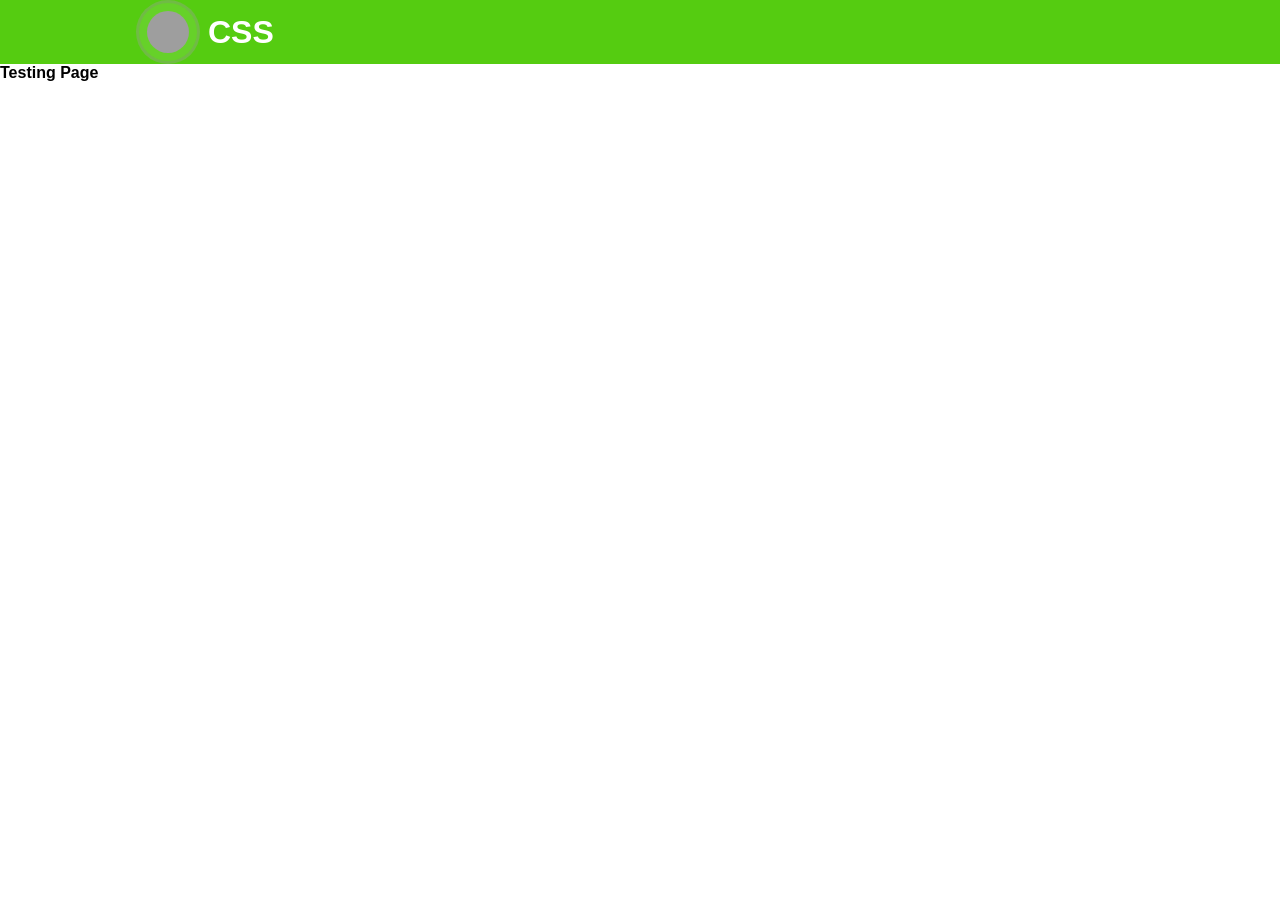
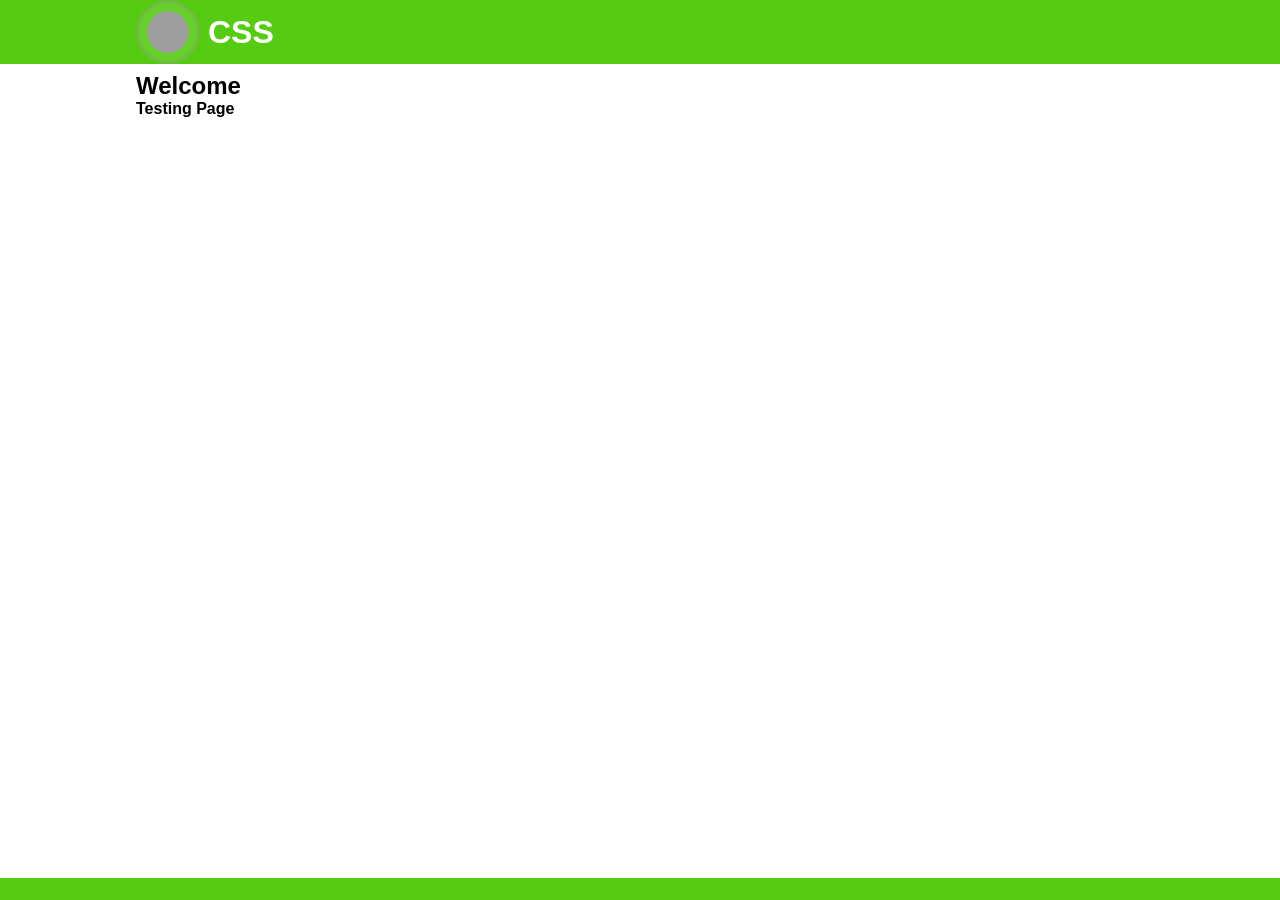
Before and after one commit to boxcrittersmods/css, a Jekyll site: the page built from index.md, in a window 1280 px wide. Built offline with Jekyll 4.4.1, drawn with Linux system fonts in a browser that asks for light colours; our own code applies the rules of GitHub Pages for plain Markdown files; grey boxes are pictures that could not be loaded.

Commit message:
homepage fix

```diff
--- a/_layouts/default.html
+++ b/_layouts/default.html
@@ -3,14 +3,15 @@
 
 <head>
 	<meta charset="UTF-8">
-	<meta name="viewport" content="width=device-width, initial-scale=1.0">
-	<title>BCMC CSS</title>
-
+	<meta name="viewport" content="width=device-width, initial-scale=1">
+	<title>BCMC | CSS</title>
+	<link rel="shortcut icon" href="https://res.boxcrittersmods.ga/favicon.ico" type="image/x-icon">
 	<link rel="stylesheet" href="dist/bcmc.min.css">
 </head>
 
 <body>
 	{{content}}
+	<script src="https://css.boxcrittersmods.ga/dist/bcmc.min.js"></script>
 </body>
 
 </html>
--- a/index.md
+++ b/index.md
@@ -1,21 +1,31 @@
 <header class="bg-green text-white">
-		<div class="container">
-			<div class="site-head">
-				<h1 class="site-title"><img class="toggler" src="https://res.boxcrittersmods.ga/bcmc-white-logo.png"
-						alt="Box Critters Modding Community" data-toggle-target="#bcmc-menu" data-toggle-class="hide">
-					<a href="/">CSS</a>
-				</h1>
-			</div>
-			<nav id="bcmc-menu" class="hide nav-dropdown">
-				<ul>
-					<li><a href="https://boxcrittersmods.ga/mods">Mods</a></li>
-					<li><a href="https://boxcrittersmods.ga/texture-packs">Texture Packs</a></li>
-					<li><a href="https://boxcrittersmods.ga/shaders">Shaders</a></li>
-					<li><a href="https://docs.boxcrittersmods.ga">Docs</a></li>
-					<li><a href="https://api.boxcrittersmods.ga">API</a></li>
-					<li><a href="https://toolbox.boxcrittersmods.ga">Toolbox</a></li>
-				</ul>
-			</nav>
+	<div class="container">
+		<div class="site-head">
+			<h1 class="site-title"><img class="toggler" src="https://res.boxcrittersmods.ga/bcmc-white-logo.png"
+					alt="Box Critters Modding Community" data-toggle-target="#bcmc-menu" data-toggle-class="hide">
+				<a href="/">CSS</a>
+			</h1>
 		</div>
-	</header>
-<a href="/test.html">Testing Page</a>
+		<nav id="bcmc-menu" class="hide nav-dropdown">
+			<ul>
+				<li><a href="https://boxcrittersmods.ga/mods">Mods</a></li>
+				<li><a href="https://boxcrittersmods.ga/texture-packs">Texture Packs</a></li>
+				<li><a href="https://boxcrittersmods.ga/shaders">Shaders</a></li>
+				<li><a href="https://docs.boxcrittersmods.ga">Docs</a></li>
+				<li><a href="https://api.boxcrittersmods.ga">API</a></li>
+				<li><a href="https://toolbox.boxcrittersmods.ga">Toolbox</a></li>
+			</ul>
+		</nav>
+	</div>
+</header>
+<main>
+	<div class="container">
+		<h2>Welcome</h2>
+		<p><a href="/test.html">Testing Page</a></p>
+	</div>
+</main>
+<footer class="bg-green">
+	<div class="container">
+		<script src="https://res.boxcrittersmods.ga/footer.js"></script>
+	</div>
+</footer>
```
